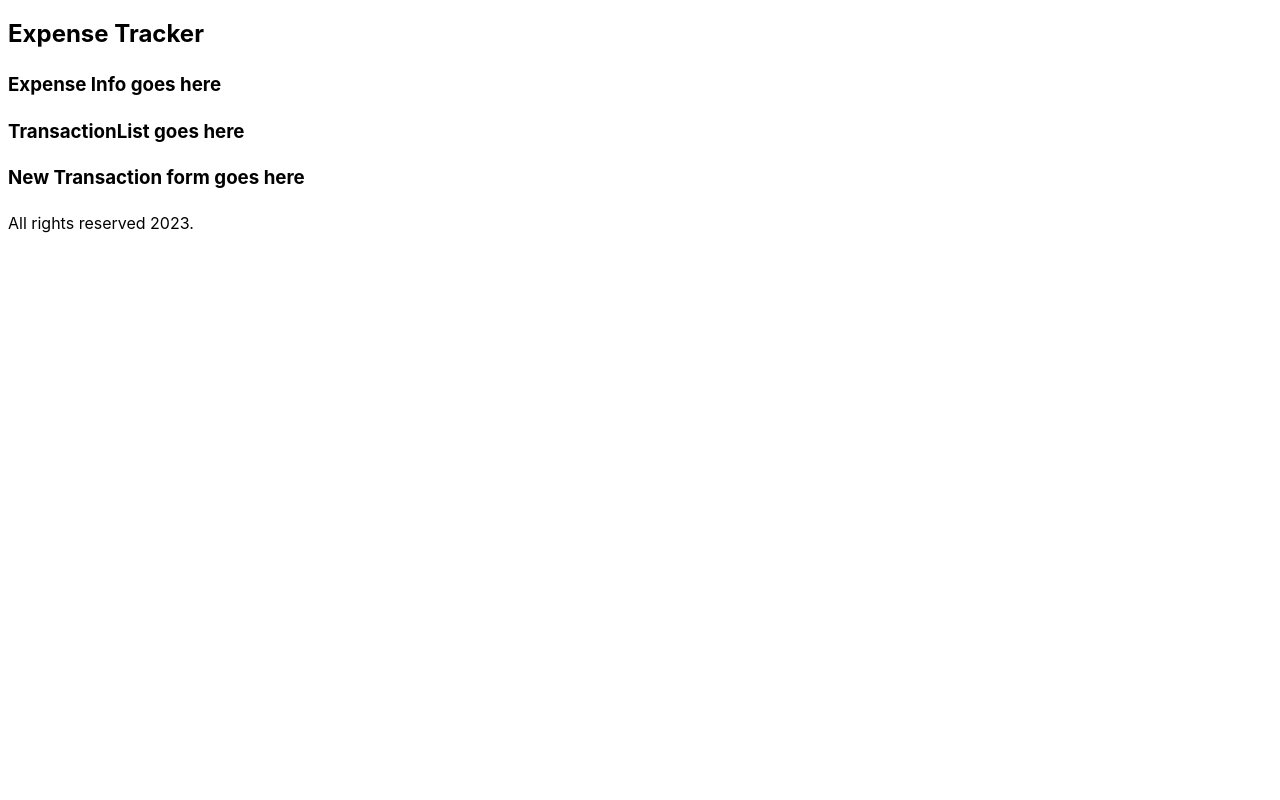
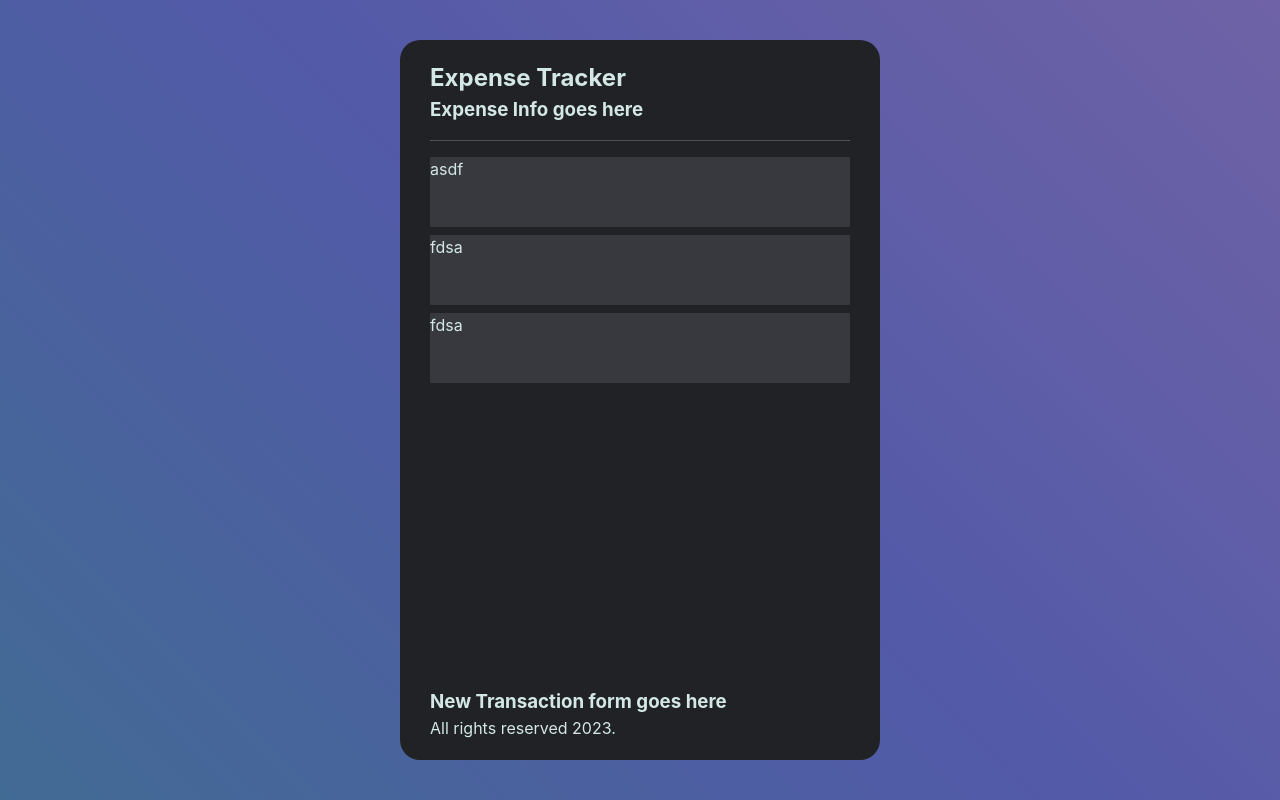
Before and after one commit to leocsdev/reactv-expense-tracker-v2, a React (Vite) app: page / in a window 1280 px wide. Built offline with nearby package versions, Linux system fonts and the light colour scheme.

Commit message:
b002, added initial layout style.

```diff
--- a/src/App.jsx
+++ b/src/App.jsx
@@ -1,15 +1,14 @@
-import Layout from './components/layout/Layout';
-import ExpenseInfo from './components/ExpenseInfo';
+import Header from './components/Header';
 import TransactionList from './components/TransactionList';
-import NewTransaction from './components/NewTransaction';
+import Footer from './components/Footer';
 
 function App() {
   return (
-    <Layout>
-      <ExpenseInfo />
+    <main className='container'>
+      <Header />
       <TransactionList />
-      <NewTransaction />
-    </Layout>
+      <Footer />
+    </main>
   );
 }
 
--- /dev/null
+++ b/src/components/Footer.jsx
@@ -0,0 +1,14 @@
+import NewTransaction from './NewTransaction';
+
+function Footer() {
+  const year = new Date().getFullYear();
+
+  return (
+    <footer>
+      <NewTransaction />
+      <p className='text-center'>All rights reserved {year}.</p>
+    </footer>
+  );
+}
+
+export default Footer;
--- a/src/components/layout/Header.jsx
+++ b/src/components/Header.jsx
@@ -1,13 +1,17 @@
+import ExpenseInfo from './ExpenseInfo';
+
 function Header() {
   const style = {
     fontSize: '1.5rem',
   };
 
   return (
-    <header>
-      <h1 className="text-center mt-4" style={style}>
+    <header className='header'>
+      <h1 className='text-center mt-4' style={style}>
         Expense Tracker
       </h1>
+
+      <ExpenseInfo />
     </header>
   );
 }
--- a/src/components/TransactionList.jsx
+++ b/src/components/TransactionList.jsx
@@ -1,5 +1,18 @@
 function TransactionList() {
-  return <h3>TransactionList goes here</h3>;
+  return (
+    <ul className='transaction-list'>
+      <li className='list-item'>asdf</li>
+      <li className='list-item'>fdsa</li>
+      <li className='list-item'>fdsa</li>
+      {/* <li className='list-item'>fdsa</li>
+      <li className='list-item'>fdsa</li>
+      <li className='list-item'>asdf</li>
+      <li className='list-item'>fdsa</li>
+      <li className='list-item'>fdsa</li>
+      <li className='list-item'>fdsa</li>
+      <li className='list-item'>fdsa</li> */}
+    </ul>
+  );
 }
 
 export default TransactionList;
--- a/src/components/layout/Footer.jsx
+++ /dev/null
@@ -1,11 +0,0 @@
-function Footer() {
-  const year = new Date().getFullYear();
-
-  return (
-    <footer>
-      <p className="text-center">All rights reserved {year}.</p>
-    </footer>
-  );
-}
-
-export default Footer;
--- a/src/components/layout/Layout.jsx
+++ /dev/null
@@ -1,14 +0,0 @@
-import Footer from './Footer';
-import Header from './Header';
-
-function Layout(props) {
-  return (
-    <main>
-      <Header />
-      {props.children}
-      <Footer />
-    </main>
-  );
-}
-
-export default Layout;
--- a/src/index.css
+++ b/src/index.css
@@ -3,3 +3,54 @@
   line-height: 1.5;
   font-weight: 400;
 }
+
+* {
+  box-sizing: border-box;
+  margin: 0;
+  padding: 0;
+}
+
+body {
+  background: rgb(66, 107, 148);
+  background: linear-gradient(
+      45deg,
+      rgba(66, 107, 148, 1) 0%,
+      rgba(82, 90, 168, 1) 50%,
+      rgba(111, 98, 166, 1) 100%
+    )
+    no-repeat;
+  height: 100vh;
+  display: flex;
+  flex-direction: column;
+  justify-content: center;
+}
+
+.container {
+  max-width: 480px;
+  background-color: #202226;
+  height: 90vh;
+  margin: 0 auto;
+  border-radius: 20px;
+  color: #d3e8e6;
+  padding: 20px 30px;
+
+  display: grid;
+  grid-template-rows: auto 1fr auto;
+}
+
+.header {
+  padding-bottom: 1rem;
+  margin-bottom: 1rem;
+  border-bottom: 1px solid #4f5257;
+}
+
+.transaction-list {
+  list-style-type: none;
+  overflow-y: auto;
+}
+
+.transaction-list .list-item {
+  height: 70px;
+  background-color: #37393f;
+  margin-bottom: 8px;
+}
```
